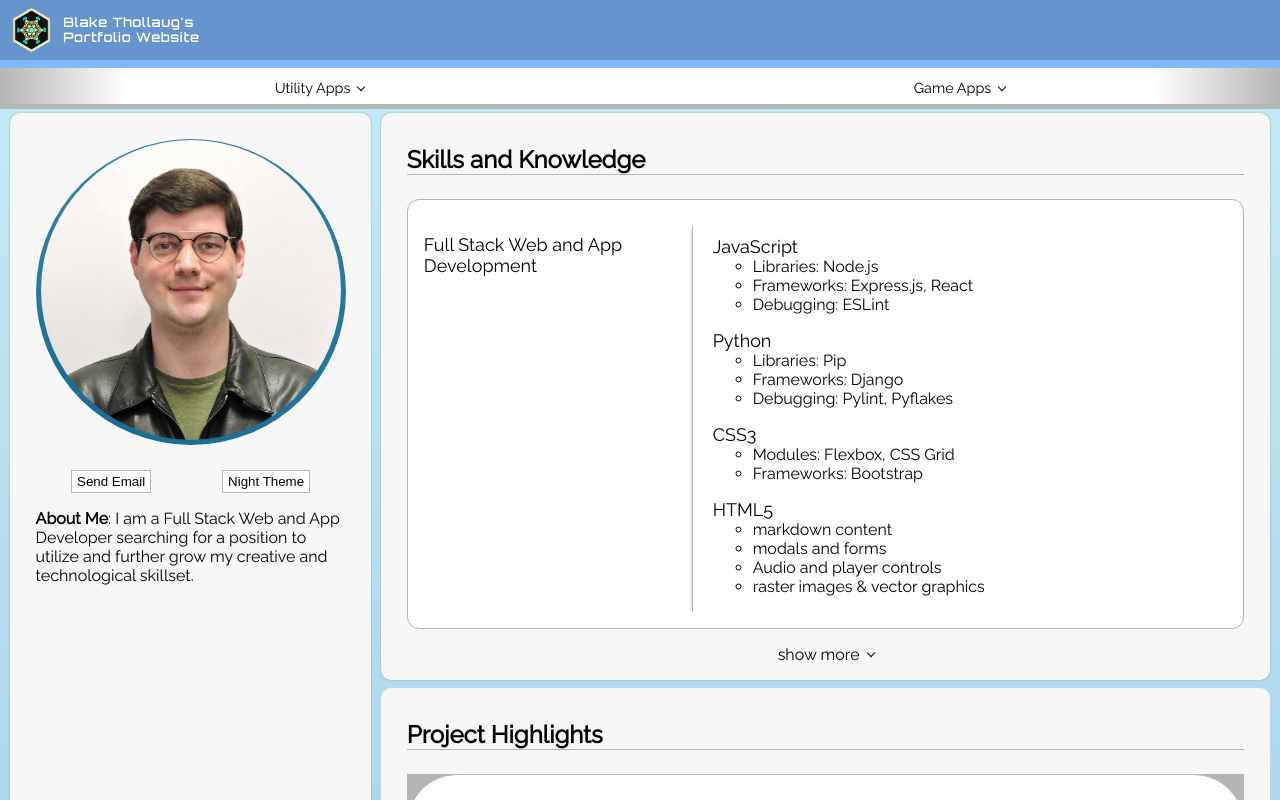
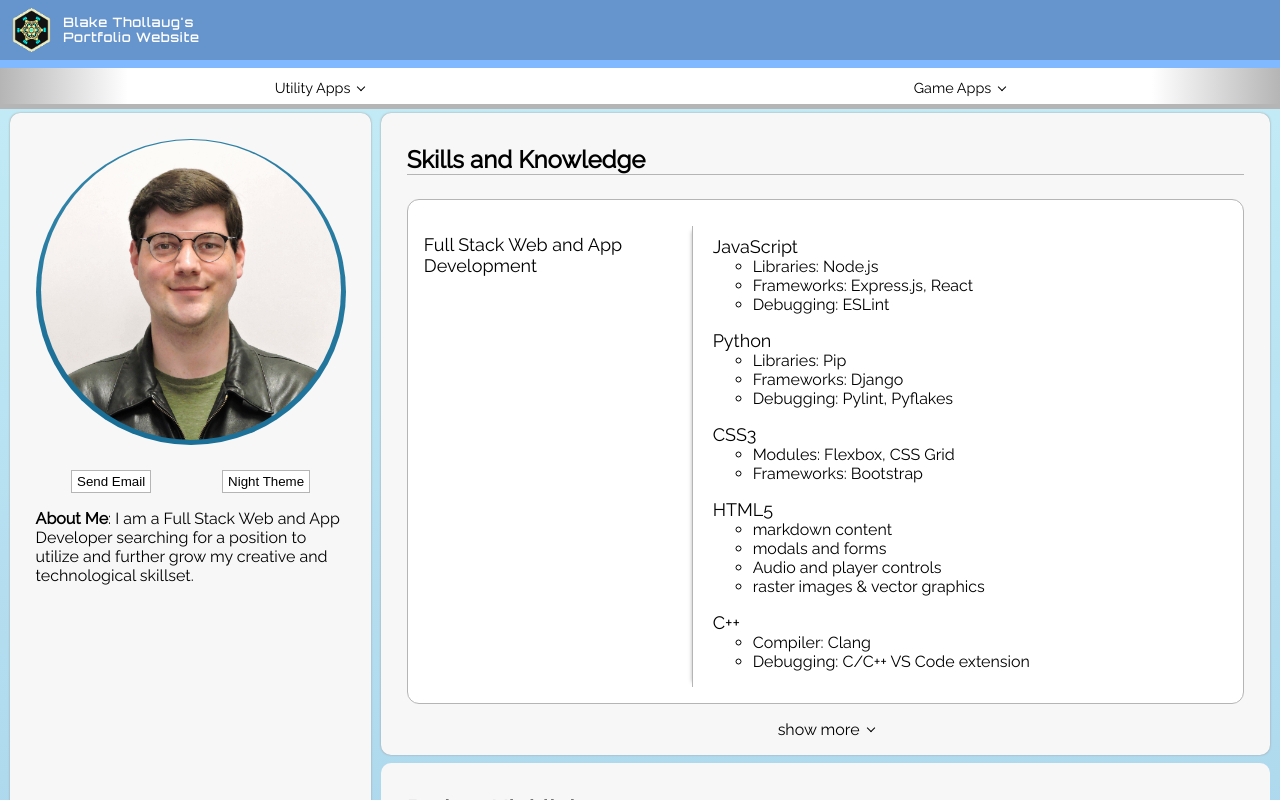
Before and after one commit to bthol/Portfolio-Frontend, a React (Create React App) app: page / in a window 1280 px wide. Shown: the top 800 px of the page. Built offline with nearby package versions, Linux system fonts and the light colour scheme; the HTML template or start-up script is replaced by a standard one.

Commit message:
content update

```diff
--- a/src/PropsModule/ContentProps.js
+++ b/src/PropsModule/ContentProps.js
@@ -1,4 +1,3 @@
-// CONTENT PROPS //
 const ContentProps = {
     skills: [
       {
@@ -32,6 +31,12 @@ const ContentProps = {
                   <li tabIndex={0}>Audio and player controls</li>
                   <li tabIndex={0}>raster images & vector graphics</li>
               </ul>
+          <p></p>
+          <li className="text-large" tabIndex={0}>C++</li>
+          <ul>
+              <li tabIndex={0}>Compiler: Clang</li>
+              <li tabIndex={0}>Debugging: C/C++ VS Code extension</li>
+          </ul>
           <p></p>
         </ul>,
       },
```
